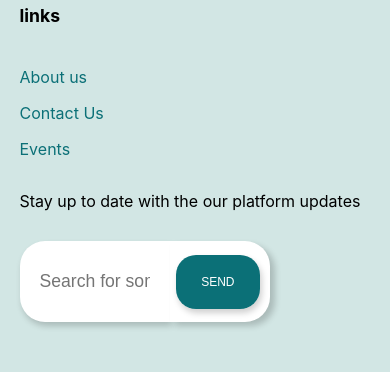
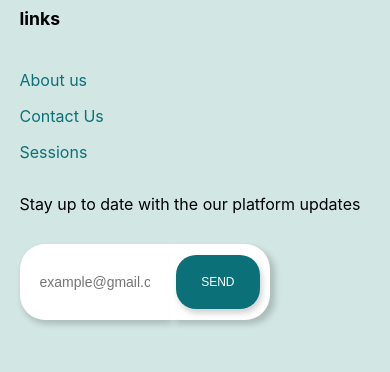
Before and after one commit to Layla-Hammoud/ofoq-front-end, a React (Create React App) app: page /courses in a window 390 px wide. Shown: the part 629-1001 px from the top of the page. Built offline with nearby package versions, Linux system fonts and the light colour scheme; no server answers.

Commit message:
fix navbar and footer

```diff
--- a/src/components/Hero/Hero.js
+++ b/src/components/Hero/Hero.js
@@ -26,6 +26,10 @@ const Hero = () => {
                 color: "#ffffff",
                 boxShadow: "none",
               },
+              "@media (max-width: 480px)": {
+                height: "40px",
+                mt: "20px",
+              },
             }}
           >
             Explore Paths
--- a/src/components/Hero/Hero.module.css
+++ b/src/components/Hero/Hero.module.css
@@ -32,7 +32,8 @@
     #ffffff 45%,
     #ffffff 55%,
     transparent 75%,
-    transparent 100%
+    transparent 100% /* padding-right: 5%;
+    padding-left: 5%; */
   );
 }
 .lines {
@@ -55,7 +56,7 @@
     height: 122vh;
   }
   .sloganWrapper {
-    width: 90%;
+    width: 85%;
     margin-top: 4em;
   }
   .image {
@@ -71,20 +72,17 @@
   .sloganWrapper {
     font-size: 1.5em; /* Adjust the font size for smaller screens */
   }
-  .image {
-    display: none;
-  }
 }
 
-/* Media query for screens with a maximum width of 480 pixels */
 @media (max-width: 480px) {
   .heroWrapper {
-    height: 68vh;
+    height: 60vh;
   }
   .image {
     display: none;
   }
   .sloganWrapper {
-    font-size: 1.2em; /* Further adjust the font size for even smaller screens */
+    font-size: 1.5em;
+    margin-top: 2em;
   }
 }
--- a/src/layouts/Footer/Footer.js
+++ b/src/layouts/Footer/Footer.js
@@ -1,32 +1,121 @@
 import style from "./Footer.module.css";
 import logo from "../../assets/logo.svg";
+import { Link } from "react-router-dom";
+import Slide from "@mui/material/Slide";
+import { useState } from "react";
+import Alert from "@mui/material/Alert";
+import Snackbar from "@mui/material/Snackbar";
+function SlideTransition(props) {
+  return <Slide {...props} direction="up" />;
+}
 const Footer = () => {
+  const [state, setState] = useState({
+    open: false,
+    errorOpen: false,
+    Transition: Slide,
+    email: "",
+  });
+
+  const handleClick = () => {
+    // Email validation logic
+    const isValidEmail = /^[^\s@]+@[^\s@]+\.[^\s@]+$/.test(state.email);
+
+    if (isValidEmail) {
+      setState({
+        ...state,
+        open: true,
+        email: "",
+      });
+    } else {
+      setState({
+        ...state,
+        errorOpen: true,
+        email: "",
+      });
+    }
+  };
+
+  const handleClose = () => {
+    setState({
+      ...state,
+      open: false,
+    });
+  };
+
+  const handleEmailChange = (event) => {
+    setState({
+      ...state,
+      email: event.target.value,
+    });
+  };
+
+  const handleSnackbarClose = (event, reason) => {
+    if (reason === "clickaway") {
+      return;
+    }
+    setState({
+      ...state,
+      errorOpen: false,
+    });
+  };
+
   return (
     <>
       <footer className={style.footer}>
         <section className={style.infoWrapper}>
           <img src={logo} alt="logo" />
-          <p>
-            Your exam success starts here. Unlock your potential with us!
-          </p>
+          <p>Your exam success starts here. Unlock your potential with us!</p>
           <p>Email: laylahammoud63@gmail.com</p>
           <p>+961 00 000 000</p>
         </section>
         <section className={style.linksWrapper}>
-            <h6>links</h6>
+          <h6>links</h6>
+          <Link to="about-us">
             <p>About us</p>
+          </Link>
+          <Link to="contact-us">
             <p>Contact Us</p>
-            <p>Events</p>
+          </Link>
+          <Link to="sessions">
+            <p>Sessions</p>
+          </Link>
         </section>
         <section className={style.inputWrapper}>
           <p>Stay up to date with the our platform updates</p>
-        <div className={style.SearchboxWrap}>
-      <input type="text" placeholder="Search for something..." />
-      <button>
-        <span>Send</span>
-      </button>
-    </div>
+          <div className={style.SearchboxWrap}>
+            <input
+              type="text"
+              placeholder="example@gmail.com"
+              value={state.email}
+              onChange={handleEmailChange}
+            />
+            <button onClick={() => handleClick(SlideTransition)}>
+              <span>Send</span>
+            </button>
+          </div>
         </section>
+        <Snackbar
+          open={state.open}
+          onClose={handleClose}
+          TransitionComponent={state.Transition}
+          key={state.Transition.name}
+          autoHideDuration={2000}
+          anchorOrigin={{ vertical: "bottom", horizontal: "center" }}
+        >
+          <Alert onClose={handleClose} severity="success">
+            Your email has been sent successfully
+          </Alert>
+        </Snackbar>
+        <Snackbar
+          onClose={handleSnackbarClose}
+          open={state.errorOpen}
+          autoHideDuration={2000}
+          anchorOrigin={{ vertical: "bottom", horizontal: "center" }}
+        >
+          <Alert onClose={handleSnackbarClose} severity="error">
+            Invalid email format
+          </Alert>
+        </Snackbar>
       </footer>
     </>
   );
--- a/src/layouts/Footer/Footer.module.css
+++ b/src/layouts/Footer/Footer.module.css
@@ -4,7 +4,7 @@
   height: 400px;
   background-image: url(../../assets/footer.svg);
   background-repeat: no-repeat;
-  justify-content: space-around;
+  justify-content: space-between;
   background-size: cover;
   align-items: center;
 }
@@ -20,10 +20,12 @@
 .inputWrapper {
   text-align: center;
   color: black;
+  margin-right: 5%;
 }
 .infoWrapper {
   width: 300px;
   margin-top: 2%;
+  margin-left: 5%;
 }
 .SearchboxWrap {
   display: flex;
@@ -75,17 +77,21 @@
     height: 450px;
     padding-bottom: 50px;
     padding-top: 70px;
+    justify-content: flex-start;
+    gap: 20%;
+  }
+  .SearchboxWrap {
+    margin-left: 5%;
   }
 }
 @media screen and (max-width: 600px) {
   .footer {
+    gap: 0;
     height: 700px;
     flex-direction: column;
     flex-wrap: nowrap;
     justify-content: center;
     align-items: flex-start;
-    /* padding-right: 5%;
-    padding-left: 5%; */
   }
   .infoWrapper,
   .linksWrapper,
@@ -95,8 +101,10 @@
   .infoWrapper {
     width: 80%;
   }
+
   .SearchboxWrap {
     width: 350px;
+    margin-left: 0;
   }
   .SearchboxWrap button span {
     margin-left: 0;
@@ -108,6 +116,7 @@
   }
   .SearchboxWrap input {
     width: 90%;
+    font-size: 14px;
   }
   .footer {
     height: 750px;
--- a/src/layouts/NavBar/NavBar.js
+++ b/src/layouts/NavBar/NavBar.js
@@ -28,6 +28,11 @@ const Navbar = () => {
       window.removeEventListener("resize", handleResize);
     };
   }, []);
+
+  useEffect(() => {
+    setOpen(false);
+  }, [location.pathname]);
+
   const handleClick = () => {
     setOpen(!open);
   };
--- a/src/layouts/NavBar/NavBar.module.css
+++ b/src/layouts/NavBar/NavBar.module.css
@@ -86,18 +86,18 @@
   .MenuItems {
     display: flex;
     flex-direction: column;
-    justify-content: flex-start;
+    justify-content: center;
     /*background-color: rgba(700, 225, 15, 0.55);*/
     background-color: var(--secondary-color);
     width: 100%;
     border-radius: 15px;
-    height: auto;
+    height: 100vh;
     backdrop-filter: blur(5px);
     position: absolute;
     align-items: center;
     top: 0;
     left: -110%;
-    padding: 80px 0 40px 0;
+    padding: 30px 0 40px 0;
     margin: 0;
     z-index: -1;
     transition: all 0.3s ease-in-out;
--- a/src/routes/AppRoutes.js
+++ b/src/routes/AppRoutes.js
@@ -27,6 +27,7 @@ const AppRoutes = () => {
         <Route path="/chapters/:itemId" element={<Chapters />}></Route>
         <Route path="/session/:eventId" element={<SingleSession />}></Route>
         <Route path="/sessions" element={<AllSessions />}></Route>
+        <Route path="/about-us" element={<AllSessions />}></Route>
         <Route path="/profile/:profileId" element={<Profile />}></Route>
       </Route>
       <Route path="/test" element={<Sessions />}></Route>
```
